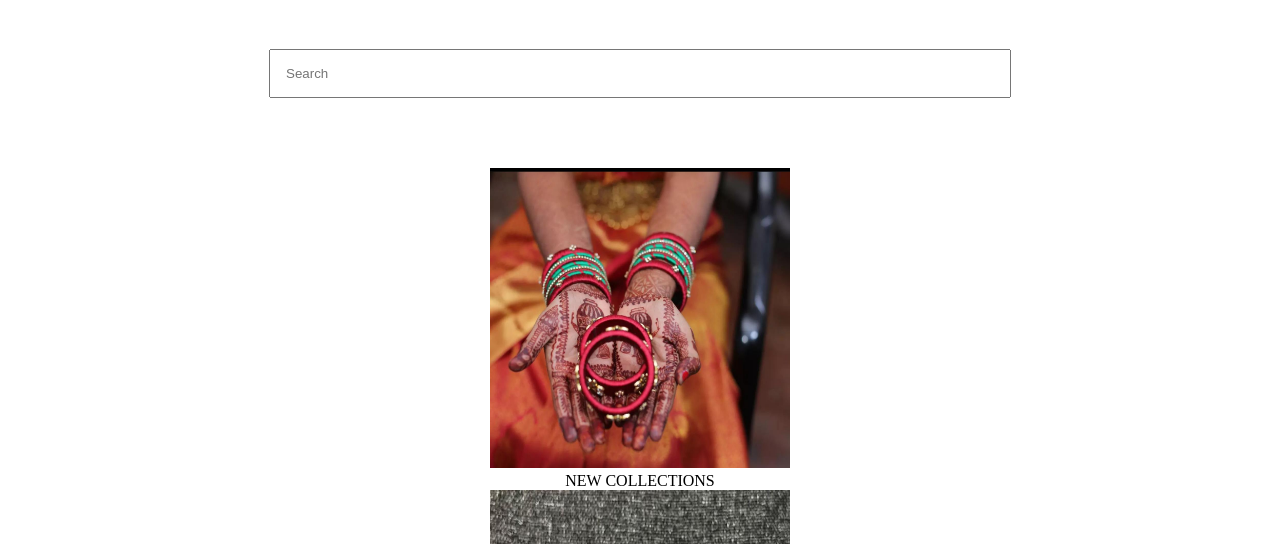
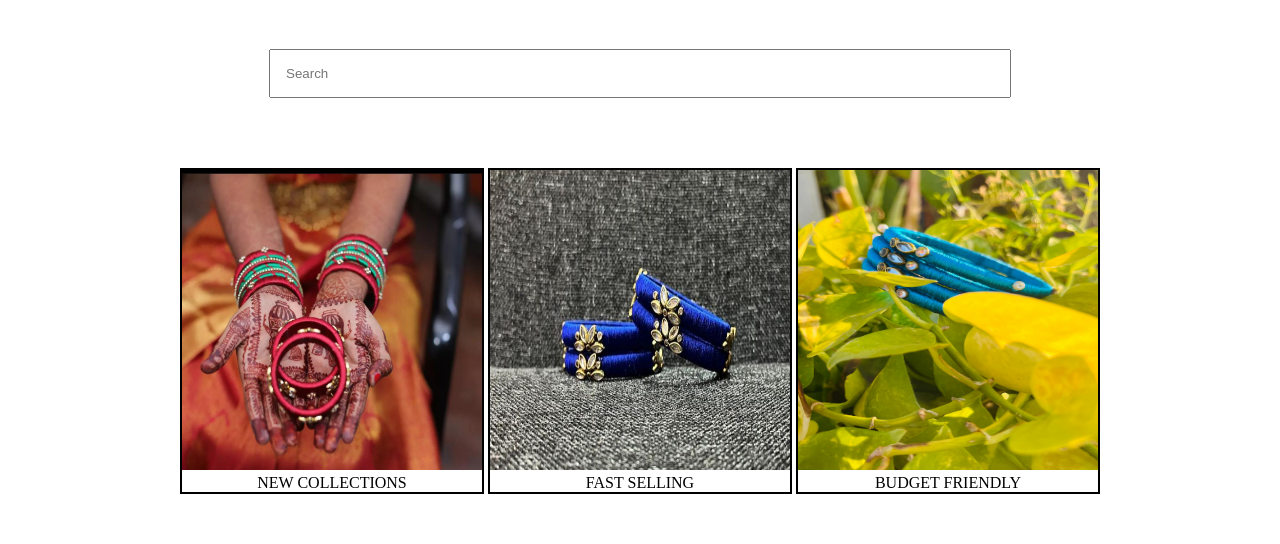
Before and after one commit to Praneeta19spk/fantasy_creations, a plain HTML site: page index.html in a window 1280 px wide. Shown: the part 68-612 px from the top of the page. Drawn offline with Linux system fonts and the light colour scheme.

Commit message:
Update style.css

```diff
--- a/style.css
+++ b/style.css
@@ -28,6 +28,39 @@ input{
     padding: 50px;
     text-align: center;
 }
+.box{
+    border-color: black;
+    border-width: 2px;
+    border-style: solid;
+    display: inline-block;
+    width: 300px;
+}
+.box1{
+    border-color: black;
+    border-width: 2px;
+    border-style: solid;
+    display: inline-block;
+    width: 300px;
+}
+.box2{
+    border-color: black;
+    border-width: 2px;
+    border-style: solid;
+    display: inline-block;
+    width: 300px;
+}
+.box:hover{
+    background-color: black;
+    color: white;
+}
+.box1:hover{
+    background-color: black;
+    color: white;
+}
+.box2:hover{
+    background-color: black;
+    color: white;
+}
 .product-gallery{
     display:grid;
     grid-template-columns:repeat(auto-fill,minmax(200px,1fr));
@@ -36,8 +69,9 @@ input{
     align-items:center;
 }
 .product-item img{
+    border-color: black;
     width:180px;
-    height:auto;
+    height:180px;
     border:1px solid;
     padding:5px;
 }
```
